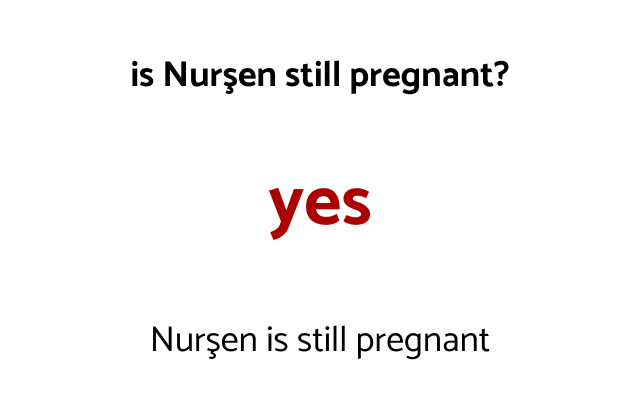
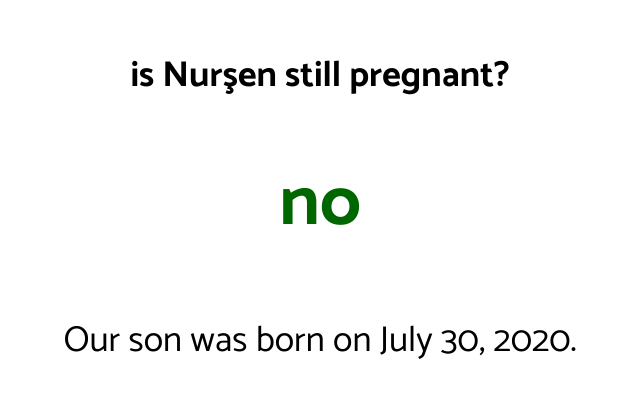
Before and after one commit to aarmea/isnursenstillpregnant.com, a plain HTML site: page index.html in a window 1280 px wide. Shown: the part 182-591 px from the top of the page, without its empty margins (320-960 px from the left). Drawn offline with Linux system fonts and the light colour scheme.

Commit message:
Birth announcment for 7/30/2020

```diff
--- a/index.html
+++ b/index.html
@@ -30,8 +30,8 @@ main {
     <body>
         <main>
             <h1 class="title">is Nur&#x015f;en still pregnant?</h1>
-            <h1 class="yes">yes</h1>
-            <p>Nur&#x015f;en is still pregnant</p>
+            <h1 class="no">no</h1>
+            <p>Our son was born on <time datetime="2020-07-30">July 30, 2020</time>.</p>
         </main>
     </body>
     <link href="https://fonts.googleapis.com/css2?family=Catamaran:wght@400;700&display=swap" rel="stylesheet">
```
